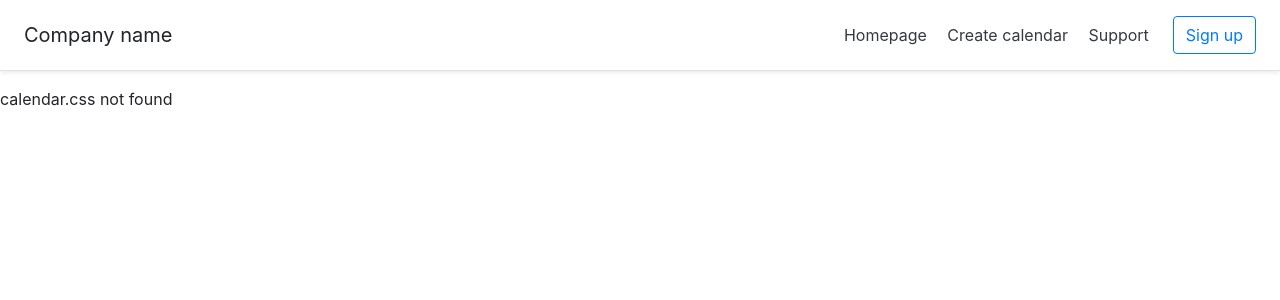
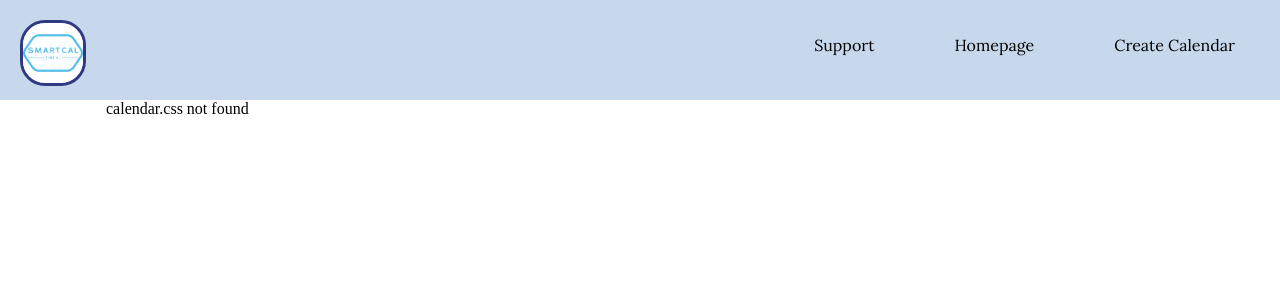
Before and after one commit to PetrAlexTeam/Calendar, a Django app: page /1 in a window 1280 px wide. Shown: the top 300 px of the page. Run offline with Django 3.2, Linux system fonts and the light colour scheme; data that the repository does not hold is empty; some libraries are stand-ins or nearby versions.

Commit message:
Поменеял дизайн, применил ко всем страницам новую шапку

```diff
--- a/Calendar/static/css/stylesheet.css
+++ b/Calendar/static/css/stylesheet.css
@@ -22,11 +22,10 @@ ul {
   margin: 0px;
 
 }
-nav {
+.top_navigator {
   display: block;
   width: 100%;
   margin: 0px;
-  overflow: visible;
   background-color: #C7D8EC;
   height: 100px;
 }
@@ -37,7 +36,7 @@ li a{
     text-decoration: none;
     font-family: 'Lora', serif;
     transition: .5s linear;
-    color: #fff;
+    color: #000000;
 }
 li a:after {
   content: "";
@@ -45,7 +44,6 @@ li a:after {
   height: 2px;
   position: absolute;
   left: 0;
-  bottom: 200px;
   background: #868686;
   transition: all 0.5s linear;
 }
@@ -57,6 +55,9 @@ li a:hover:after{
     with: 100px;
     margin: 20px;
 }
+#main_link{
+    border: 1px solid blue; /* Синяя рамка вокруг ссылок */
+}
 #img{
   border: 3px solid #303A84;
   border-radius: 25px;
--- a/Calendar/templates/Calendar/base.html
+++ b/Calendar/templates/Calendar/base.html
@@ -1,7 +1,8 @@
 <!DOCTYPE html>
 <html lang="en">
 <head>
-    <link rel="stylesheet" href="https://stackpath.bootstrapcdn.com/bootstrap/4.3.1/css/bootstrap.min.css" integrity="sha384-ggOyR0iXCbMQv3Xipma34MD+dH/1fQ784/j6cY/iJTQUOhcWr7x9JvoRxT2MZw1T" crossorigin="anonymous">
+    {% load static %}
+      <link rel="stylesheet" href="{% static 'css/stylesheet.css' %}" type="text/css">
     <meta charset="UTF-8">
     <title>
         {% if title %}
@@ -19,16 +20,23 @@
 
 <body>
  {# Шапка #}
-    <div class="d-flex flex-column flex-md-row align-items-center p-3 px-md-4 mb-3 bg-white border-bottom shadow-sm">
-      <h5 class="my-0 mr-md-auto font-weight-normal">Company name</h5>
-      <nav class="my-2 my-md-0 mr-md-3">
-        <a class="p-2 text-dark" href="{% url 'home' %}">Homepage</a>
-        <a class="p-2 text-dark" href="{% url 'new_calendar' %}">Create calendar</a>
-        <a class="p-2 text-dark" href="{% url 'support' %}">Support</a>
-
-      </nav>
-      <a class="btn btn-outline-primary" href="#">Sign up</a>
-    </div>
+    <nav>
+        <div class="top_navigator">
+            <div  id="logo-box" style="float:left;">
+                <h1 id="logo">
+                      <a href="http://youtube.com" class="" >
+                      <img src="{% static 'img/logo.png' %}" id="img" width="60px">
+                    </a>
+                </h1>
+            </div>
+            <ul class="table">
+                <li class="top-navigator"><a class="button" href="new" style="margin:0px 10px 0px 0px">Create Calendar</a></li>
+<!--                            <li class="top-navigator"><a class="button" href="my_calendar" style="margin:0px 10px 0px 0px">My Calendar</a></li>-->
+               <li class="top-navigator"><a class="button" href="Главная.html" style="margin:0px 10px 0px 0px">Homepage</a></li>
+               <li class="top-navigator"><a class="button" href="support.html" style="margin:0px 10px 0px 0px">Support</a></li>
+            </ul>
+        </div>
+    </nav>
 
 {% block body %}
 
```
Also changed, not shown: Calendar/templates/Calendar/index.html (+9 -9 lines).
